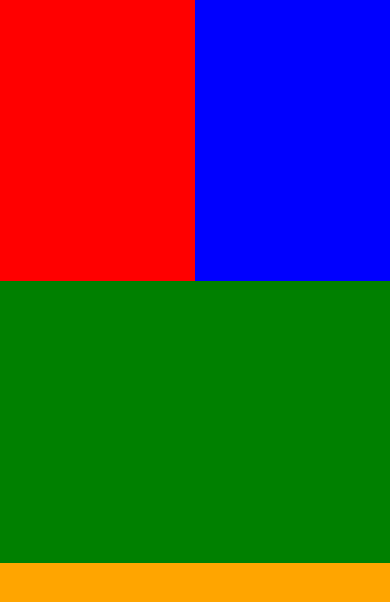
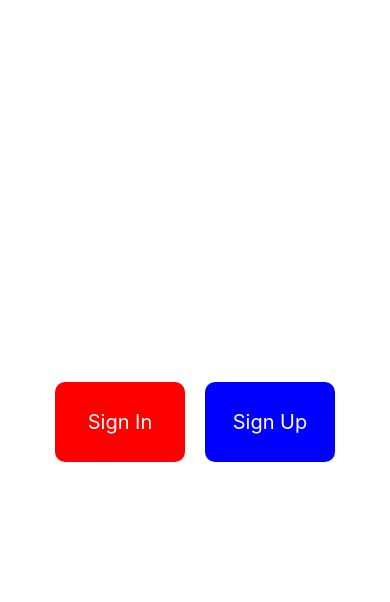
Before and after one commit to sastrachandrdrakirana/105841103721-sastrachandrakirana-labweb, a React Native app: screen / in a window 390 px wide. Shown: the top 602 px of the page. Built offline with nearby package versions, Linux system fonts and the light colour scheme.

Commit message:
button view

```diff
--- a/App.js
+++ b/App.js
@@ -6,39 +6,68 @@
     <View
       style={{
         flex: 1,
+        // alignItems: kolom,
+        // justifyContent: baris,
+        flexDirection: "row",
       }}
     >
       <View
         style={{
           flex: 1,
-          flexDirection: "row",
+          alignItems: "flex-end",
+          justifyContent: "center",
         }}
       >
         <View
           style={{
-            flex: 1,
+            width: 130,
+            height: 80,
             backgroundColor: "red",
+            borderRadius: 10,
+            marginRight: 10,
+            justifyContent: "center",
+            alignItems: "center",
           }}
-        ></View>
-        <View
-          style={{
-            flex: 1,
-            backgroundColor: "blue",
-          }}
-        ></View>
+        >
+          <Text
+            style={{
+              color: "white",
+              fontSize: 20,
+            }}
+          >
+            Sign In
+          </Text>
+        </View>
       </View>
+
       <View
         style={{
           flex: 1,
-          backgroundColor: "green",
+          alignItems: "flex-start",
+          justifyContent: "center",
         }}
-      ></View>
-      <View
-        style={{
-          flex: 1,
-          backgroundColor: "orange",
-        }}
-      ></View>
+      >
+        <View
+          style={{
+            width: 130,
+            height: 80,
+            backgroundColor: "blue",
+            borderRadius: 10,
+            marginLeft: 10,
+            justifyContent: "center",
+            alignItems: "center",
+          }}
+        >
+          <Text
+            style={{
+              color: "white",
+              fontSize: 20,
+            }}
+          >
+            Sign Up
+          </Text>
+        </View>
+      </View>
     </View>
   );
 }
```
